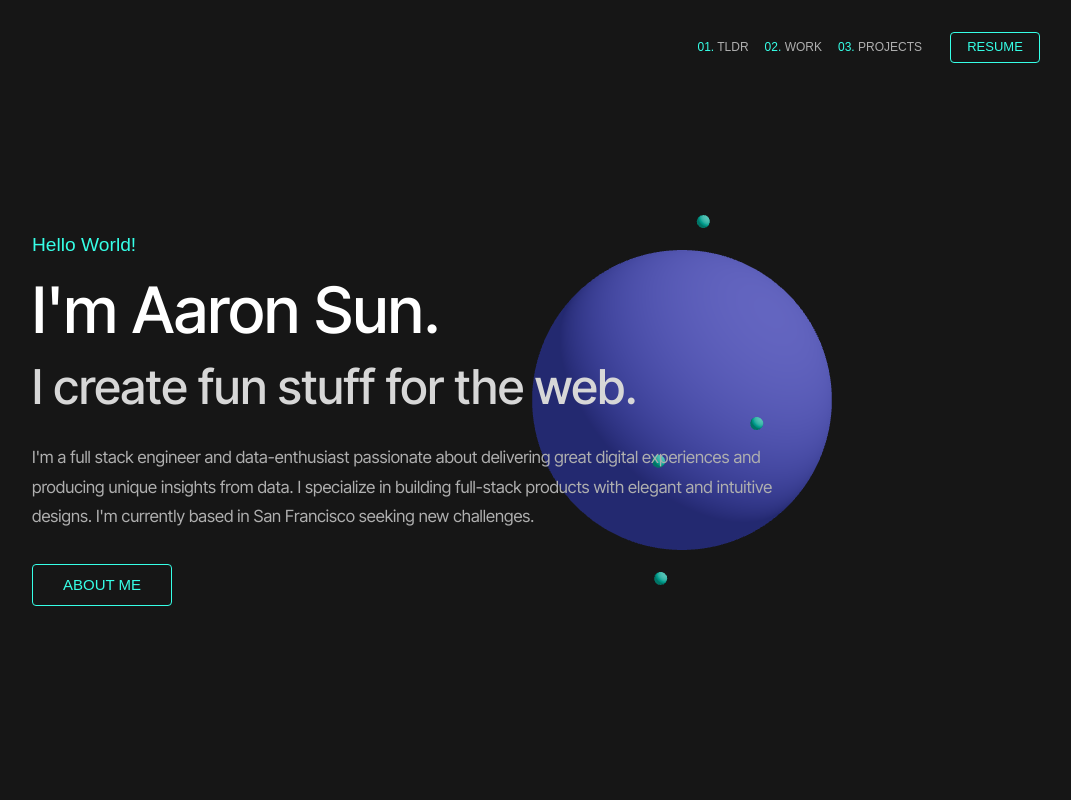
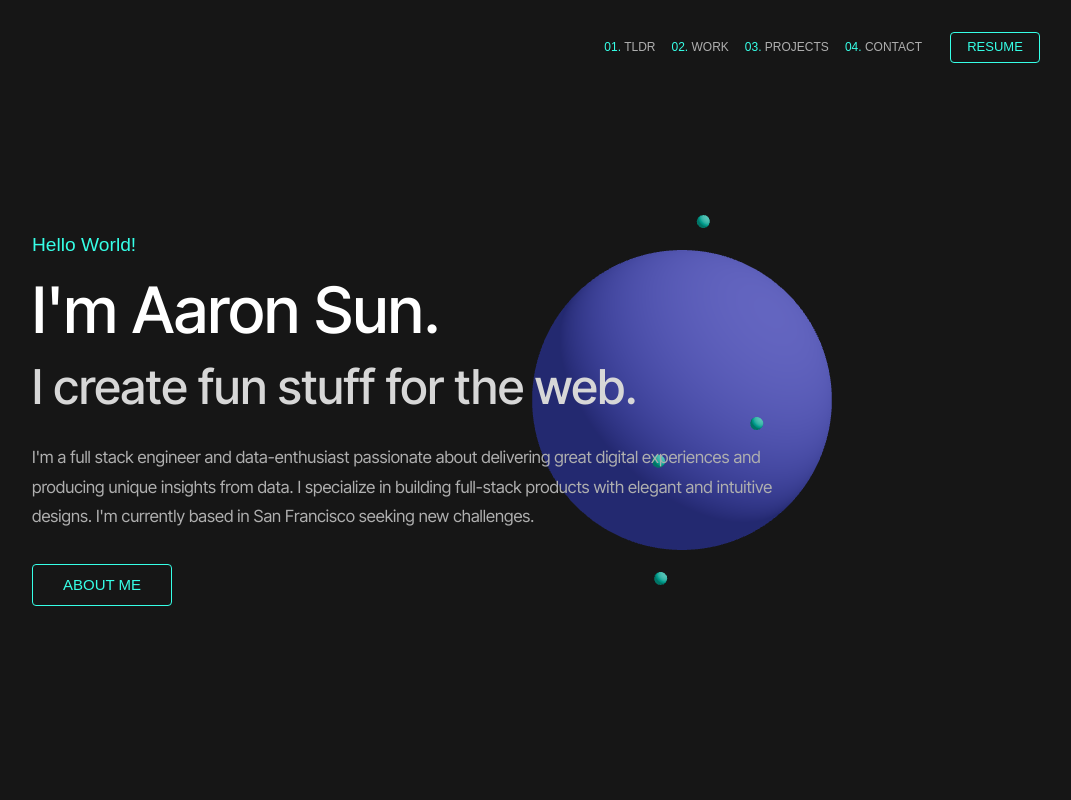
Before and after one commit to aaronzsun/personalwebsite, a Next.js app: page / in a window 1280 px wide. Shown: the top 800 px of the page, without its empty margins (208-1279 px from the left). Built offline with nearby package versions, Linux system fonts and the light colour scheme; a web font is replaced by a local one.

Commit message:
formatting

```diff
--- a/src/app/globals.css
+++ b/src/app/globals.css
@@ -139,7 +139,7 @@ body {
   }
 
   .topSection {
-    min-height: 120vh;
+    min-height: 100vh;
   }
 
   .section1 {
--- a/src/app/page.js
+++ b/src/app/page.js
@@ -238,10 +238,25 @@ export default function Home() {
                     color: '#afafaf',
                     transition: 'opacity 0.3s',
                     '&:hover': { opacity: 0.7 },
-                    mr: 1.5,
                   }}
                 >
                   <span style={{ color: '#36ffe7' }}>03. </span> PROJECTS
+                </Link>
+                <Link
+                  component="button"
+                  onClick={() => scrollToSection(3)}
+                  color="inherit"
+                  sx={{
+                    mr: 1.5,
+                    fontFamily: 'var(--font-iosevka), monospace',
+                    fontSize: '0.75rem',
+                    textDecoration: 'none',
+                    color: '#afafaf',
+                    transition: 'opacity 0.3s',
+                    '&:hover': { opacity: 0.7 },
+                  }}
+                >
+                  <span style={{ color: '#36ffe7' }}>04. </span> CONTACT
                 </Link>
                 <Button
                   component="a"
@@ -434,9 +449,9 @@ export default function Home() {
 
             <Box
               ref={sectionRefs[2]}
-              minHeight="70vh"
+              minHeight="140vh"
               width="100%"
-              sx={{ display: 'flex', justifyContent: 'center', alignItems: 'center', marginBottom: "300px", mt: { xs: 0, sm: 0, md: 10 } }} // remove marginbottom if adding more stuff
+              sx={{ display: 'flex', justifyContent: 'center', alignItems: 'center', mt: { xs: 0, sm: 0, md: 10 } }} // remove marginbottom if adding more stuff
               className={`section section3 ${isVisibleSection3 ? 'fade-in' : ''}`}
             >
               <Box className="section-content">
@@ -493,7 +508,7 @@ export default function Home() {
 
             <Box
               ref={sectionRefs[3]}
-              height="20vh"
+              height="40vh"
               width="100%"
               sx={{
                 display: 'flex',
```
Also changed, not shown: src/app/blog/page.js (added).
